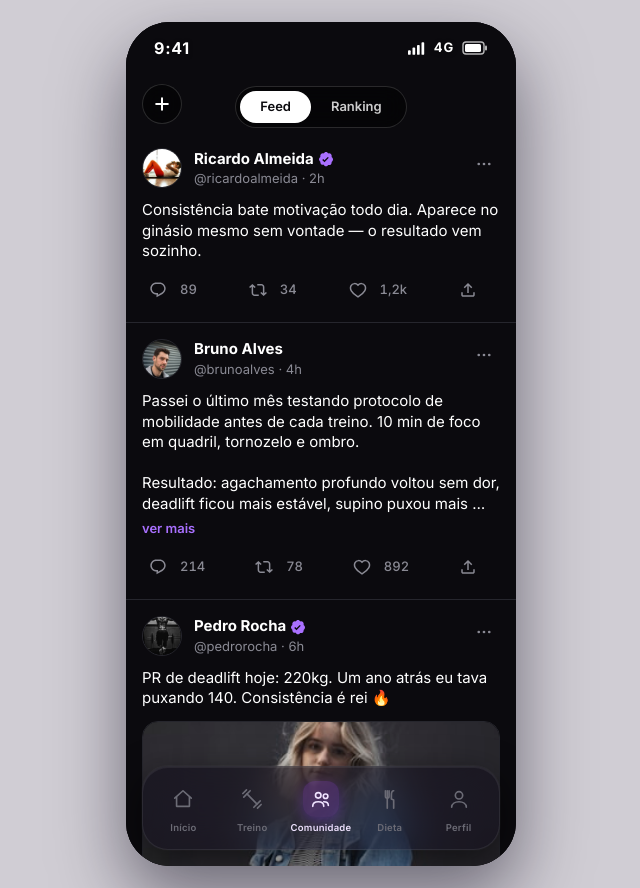
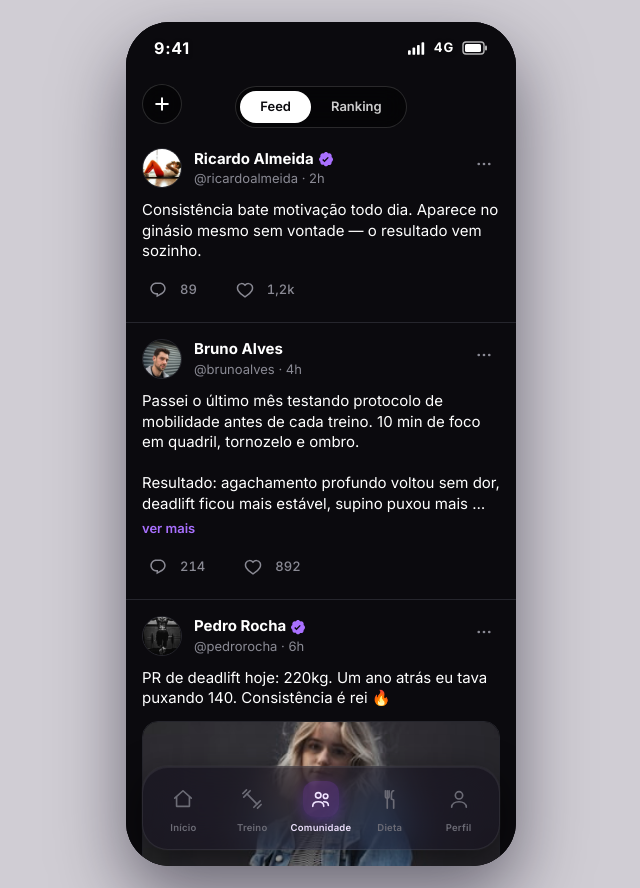
Before and after one commit to mttguerra/screen-app-math, a React (Vite) app: page /comunidade in a window 1280 px wide. Shown: the whole page, without its empty margins (319-959 px from the left). Built offline with nearby package versions, Linux system fonts and the light colour scheme.

Commit message:
refactor(feed): remove botoes de repost e compartilhar

```diff
--- a/src/screens/Community/PostCard.jsx
+++ b/src/screens/Community/PostCard.jsx
@@ -27,13 +27,6 @@ function Comment() {
     </svg>
   )
 }
-function Repost() {
-  return (
-    <svg width="18" height="18" viewBox="0 0 24 24" fill="currentColor">
-      <path d="M4.5 3.88l4.43 4.14-1.36 1.46L5.5 7.55V16c0 1.1.9 2 2 2H13v2H7.5c-2.21 0-4-1.79-4-4V7.55L1.43 9.48.07 8.02 4.5 3.88zM16.5 6H11V4h5.5c2.21 0 4 1.79 4 4v8.45l2.07-1.93 1.36 1.46-4.43 4.14-4.43-4.14 1.36-1.46 2.07 1.93V8c0-1.1-.9-2-2-2z" />
-    </svg>
-  )
-}
 function HeartOutline() {
   return (
     <svg width="18" height="18" viewBox="0 0 24 24" fill="none" stroke="currentColor" strokeWidth="2">
@@ -48,14 +41,6 @@ function HeartFilled() {
     </svg>
   )
 }
-function Share() {
-  return (
-    <svg width="18" height="18" viewBox="0 0 24 24" fill="currentColor">
-      <path d="M12 2.59l5.7 5.7-1.41 1.42L13 6.41V16h-2V6.41l-3.3 3.3-1.41-1.42L12 2.59zM21 15l-.02 3.51c0 1.38-1.12 2.49-2.5 2.49H5.5C4.11 21 3 19.88 3 18.5V15h2v3.5c0 .28.22.5.5.5h12.98c.28 0 .5-.22.5-.5L19 15h2z" />
-    </svg>
-  )
-}
-
 function formatCount(n) {
   if (n >= 1000) return (n / 1000).toFixed(n % 1000 === 0 ? 0 : 1).replace('.', ',') + 'k'
   return n.toString()
@@ -137,9 +122,8 @@ export default function PostCard({ post }) {
       <PostQuote quotedPost={quotedPost} />
 
       {/* Ações */}
-      <div className="mt-3 flex items-center justify-between pr-4">
+      <div className="mt-3 flex items-center gap-8">
         <Action icon={<Comment />} count={stats.comments} activeColor="text-primary-text" />
-        <Action icon={<Repost />} count={stats.reposts} activeColor="text-emerald-500" />
         <Action
           icon={<HeartOutline />}
           activeIconOverride={<HeartFilled />}
@@ -148,7 +132,6 @@ export default function PostCard({ post }) {
           active={liked}
           onClick={() => setLiked((v) => !v)}
         />
-        <Action icon={<Share />} activeColor="text-primary-text" />
       </div>
     </article>
   )
```
